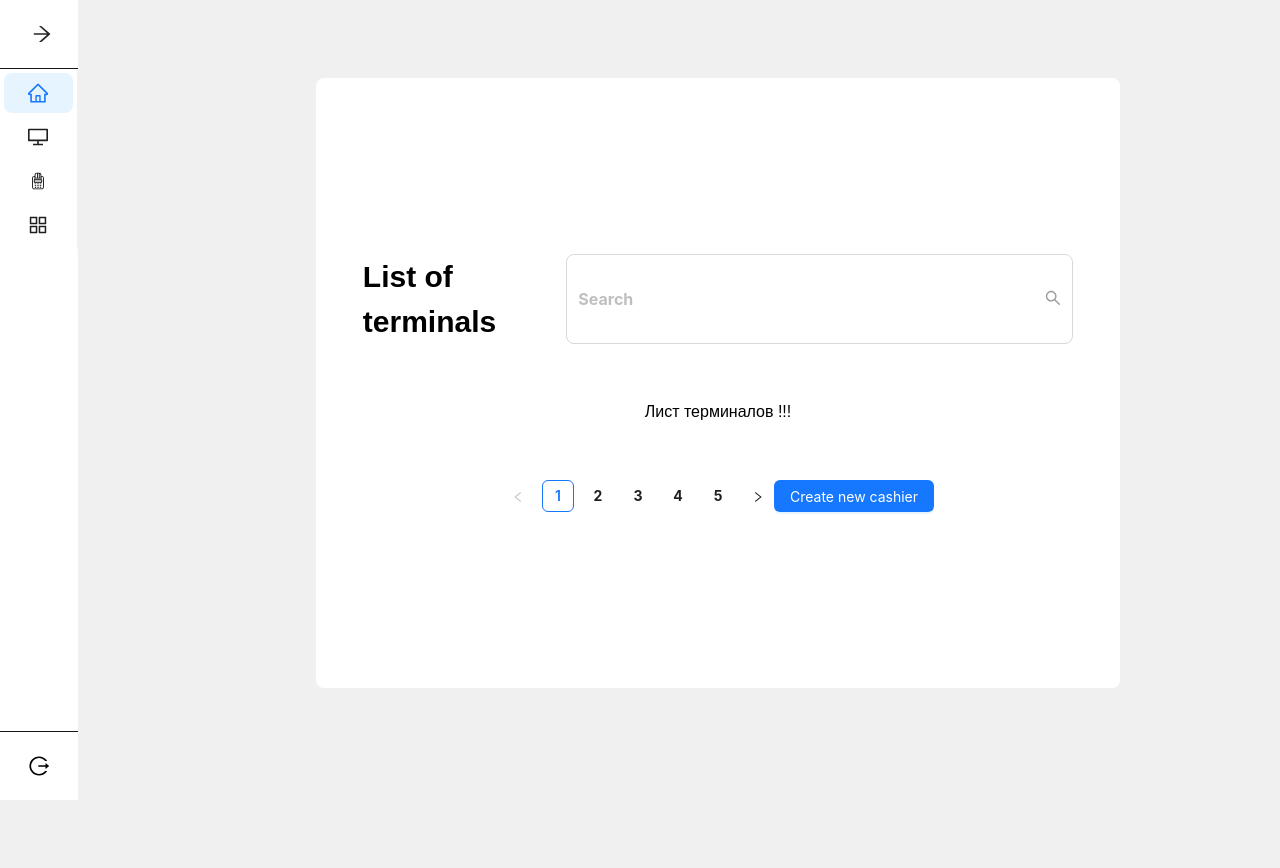
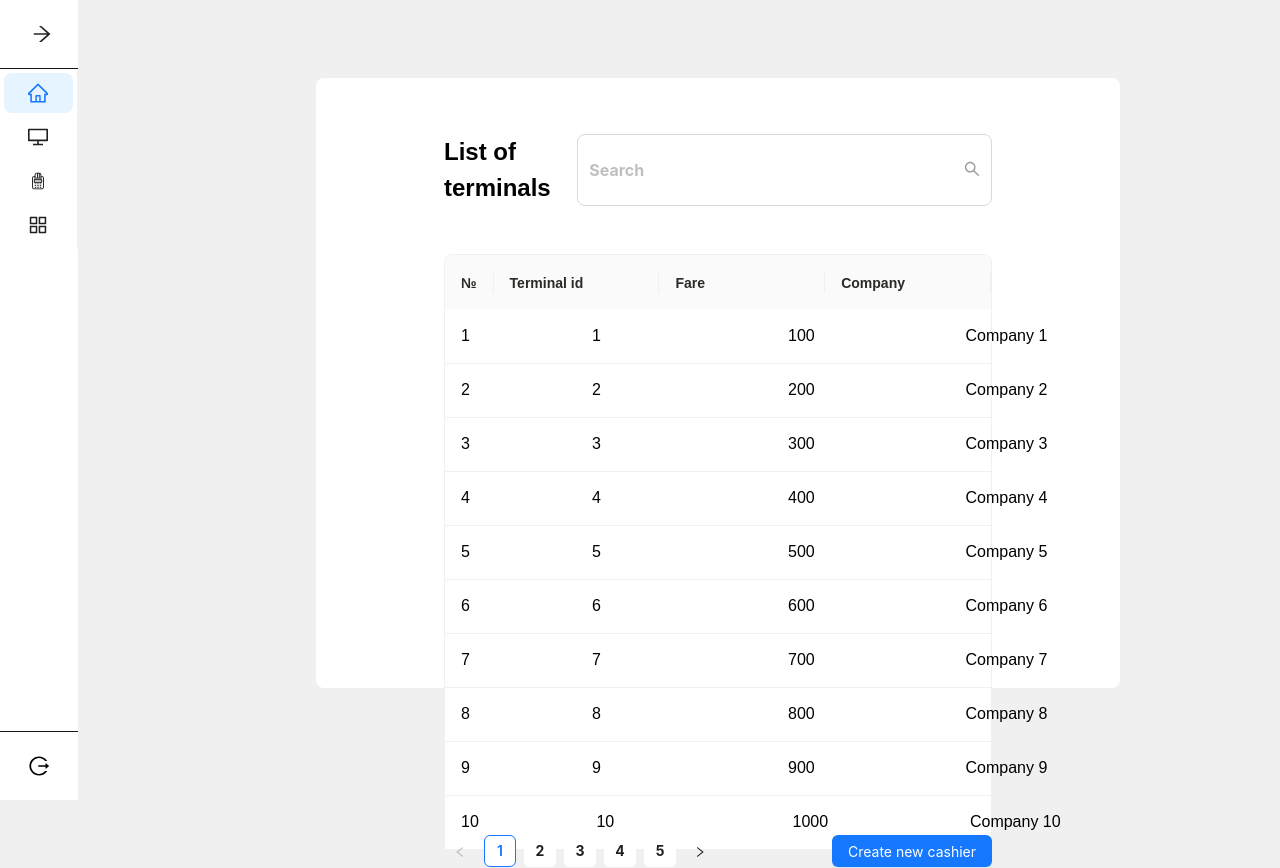
Before and after one commit to Reidego/BousPamFrontend, a Next.js app in the folder bousPam/: page /terminals in a window 1280 px wide. Shown: the top 868 px of the page. Before the commit the page ends 800 px from the top, so only its background shows below. Built offline with nearby package versions, Linux system fonts and the light colour scheme.

Commit message:
add items row in list

```diff
--- a/bousPam/src/app/page.tsx
+++ b/bousPam/src/app/page.tsx
@@ -1,5 +1,3 @@
-import WorkSpace from '@/components/workSpace';
-
 export default function Prfile() {
   const user = {
     name: 'John Thomas Shelby',
@@ -16,7 +14,9 @@ export default function Prfile() {
   ];
 
   return (
-    <WorkSpace>
+    <div className="w-full">
+      <div className="text-black mx-[238px] mt-[78px] bg-[#fff] rounded-[8px] px-[128px] py-[56px] items-start justify-start flex flex-col gap-y-[56px]">
+        <div className="flex flex-col gap-y-[32px]">
           <div className="flex flex-col gap-y-[16px]">
             <span className="text-[30px] font-bold">{user.name}</span>
             <span className="text-[16px] opacity-45">{user.phoneNmber}</span>
@@ -36,6 +36,8 @@ export default function Prfile() {
               })}
             </div>
           </div>
-    </WorkSpace>
+        </div>
+      </div>
+    </div>
   );
 }
--- a/bousPam/src/app/terminals/page.tsx
+++ b/bousPam/src/app/terminals/page.tsx
@@ -1,6 +1,48 @@
+import HeaderList from '@/components/headerList';
 import WorkWindow from '@/components/workWindow';
+import ListItem from '@/components/listItem';
+
 const List = () => {
-  return <div>Лист терминалов !!!</div>;
+  const filds = [
+    { id: 1, fildName: '№' },
+    { id: 2, fildName: 'Terminal id' },
+    { id: 3, fildName: 'Fare' },
+    { id: 4, fildName: 'Company' },
+  ];
+  const items = [
+    { id: 1, terminalId: '1', fare: '100', company: 'Company 1' },
+    { id: 2, terminalId: '2', fare: '200', company: 'Company 2' },
+    { id: 3, terminalId: '3', fare: '300', company: 'Company 3' },
+    { id: 4, terminalId: '4', fare: '400', company: 'Company 4' },
+    { id: 5, terminalId: '5', fare: '500', company: 'Company 5' },
+    { id: 6, terminalId: '6', fare: '600', company: 'Company 6' },
+    { id: 7, terminalId: '7', fare: '700', company: 'Company 7' },
+    { id: 8, terminalId: '8', fare: '800', company: 'Company 8' },
+    { id: 9, terminalId: '9', fare: '900', company: 'Company 9' },
+    { id: 10, terminalId: '10', fare: '1000', company: 'Company 10' },
+  ];
+
+  return (
+    <div className="w-full border-[#F0F0F0] rounded-[8px] border-[0.5px]">
+      <HeaderList filds={filds} />
+      {items.map((item) => (
+        <div
+          key={item.id}
+          className="bg-white h-[54px] text-black flex flex-col items-start justify-start"
+        >
+          <div className="flex">
+            <span className="self-start h-[54px] flex items-center pr-[32px] p-[16px]">
+              {item.id}
+            </span>
+            <ListItem title={item.terminalId} />
+            <ListItem title={item.fare} />
+            <ListItem title={item.company} />
+          </div>
+          <hr className="text-[#F0F0F0] w-full" />
+        </div>
+      ))}
+    </div>
+  );
 };
 
 export default function Terminals() {
--- a/bousPam/src/app/transportCompanies/page.tsx
+++ b/bousPam/src/app/transportCompanies/page.tsx
@@ -1,6 +1,17 @@
+import HeaderList from '@/components/headerList';
 import WorkWindow from '@/components/workWindow';
+
 const List = () => {
-  return <div>Лист транспортных компаний !!!</div>;
+  const filds = [
+    { id: 1, fildName: '№' },
+    { id: 2, fildName: 'Company' },
+    { id: 3, fildName: 'Owner' },
+  ];
+  return (
+    <div className="w-full border-[#F0F0F0] rounded-[8px] border-[0.5px]">
+      <HeaderList filds={filds} />
+    </div>
+  );
 };
 
 export default function Profile() {
--- a/bousPam/src/app/users/page.tsx
+++ b/bousPam/src/app/users/page.tsx
@@ -1,13 +1,17 @@
-'use client';
-import WorkSpace from '@/components/workSpace';
-import { SearchOutlined } from '@ant-design/icons';
-import { Input, Pagination, Button, Modal, Divider } from 'antd';
-import { useState } from 'react';
-import { unstableSetRender } from 'antd';
-import { createRoot } from 'react-dom/client';
+import HeaderList from '@/components/headerList';
 import WorkWindow from '@/components/workWindow';
+
 const List = () => {
-  return <div>Просто имя и ничего большео!!!</div>;
+  const filds = [
+    { id: 1, fildName: '№' },
+    { id: 2, fildName: 'Name ' },
+    { id: 3, fildName: 'Surname ' },
+  ];
+  return (
+    <div className="w-full border-[#F0F0F0] rounded-[8px] border-[0.5px]">
+      <HeaderList filds={filds} />
+    </div>
+  );
 };
 
 export default function Users() {
--- /dev/null
+++ b/bousPam/src/components/headerList.tsx
@@ -0,0 +1,29 @@
+interface HeaderListProps {
+  filds: { id: number; fildName: string }[];
+}
+
+const HeaderList: React.FC<HeaderListProps> = ({ filds }) => {
+  return (
+    <div className="flex  font-semibold bg-[#FAFAFA] rounded-t-[8px]">
+      {filds.map((fild) => (
+        <div
+          key={fild.id}
+          className={`flex p-[16px] pr-0 h-[54px]  justify-start ${fild.id === 1 ? '' : 'w-[205px]'}`}
+        >
+          <div
+            key={fild.id}
+            className="w-full border-[#F0F0F0]  border-r-[0.5px]"
+          >
+            <span
+              className={` text-[14px] text-[#2A2A26] ${fild.id === 1 ? 'pr-[16px]' : ''}`}
+            >
+              {fild.fildName}
+            </span>
+          </div>
+        </div>
+      ))}
+    </div>
+  );
+};
+
+export default HeaderList;
--- /dev/null
+++ b/bousPam/src/components/listItem.tsx
@@ -0,0 +1,13 @@
+interface ListItemProps {
+  title: string;
+}
+
+const ListItem: React.FC<ListItemProps> = ({ title }) => {
+  return (
+    <span className="self-start h-[54px] w-[205px] flex items-center justify-center pr-[32px] p-[16px] ">
+      {title}
+    </span>
+  );
+};
+
+export default ListItem;
--- a/bousPam/src/components/workSpace.tsx
+++ b/bousPam/src/components/workSpace.tsx
@@ -6,7 +6,7 @@ interface WorkSpaceProps {
 const WorkSpace: React.FC<WorkSpaceProps> = ({ children }) => {
   return (
     <div className="w-full h-screen">
-      <div className="text-black h-[calc(100vh-78px-56px*2)] mx-[238px] mt-[78px] bg-[#fff] rounded-[8px] px-[128px] py-[56px] items-center justify-center flex flex-col gap-y-[56px]">
+      <div className="text-black h-[calc(100vh-78px-56px*2)] mx-[238px] mt-[78px] bg-[#fff] rounded-[8px] py-[56px] px-[128px] items-center justify-between flex flex-col gap-y-[48px]">
         {children}
       </div>
     </div>
--- a/bousPam/src/components/workWindow.tsx
+++ b/bousPam/src/components/workWindow.tsx
@@ -53,8 +53,8 @@ const WorkWindow: React.FC<WorkWindowProps> = ({ children, title }) => {
 
   return (
     <WorkSpace>
-      <div className="flex flex-row text-[24px] justify-between font-bold">
-        <span className="text-[30px]">{title}</span>
+      <div className="flex text-[24px] justify-between  w-full font-bold">
+        <span className="text-[24px] flex-nowrap">{title}</span>
         <div className="flex w-[577px]">
           <Input
             placeholder="Search"
@@ -66,8 +66,8 @@ const WorkWindow: React.FC<WorkWindowProps> = ({ children, title }) => {
           />
         </div>
       </div>
-      <div>{children}</div>
-      <div className="flex text-[24px] justify-between font-bold">
+      <div className="min-h-[533px] w-full">{children}</div>
+      <div className="flex text-[24px] justify-between w-full font-bold">
         <Pagination defaultCurrent={1} total={50} />
         <Button type="primary" onClick={showModal}>
           Create new cashier
```
Lines whose indentation alone changed are shown as unchanged.
